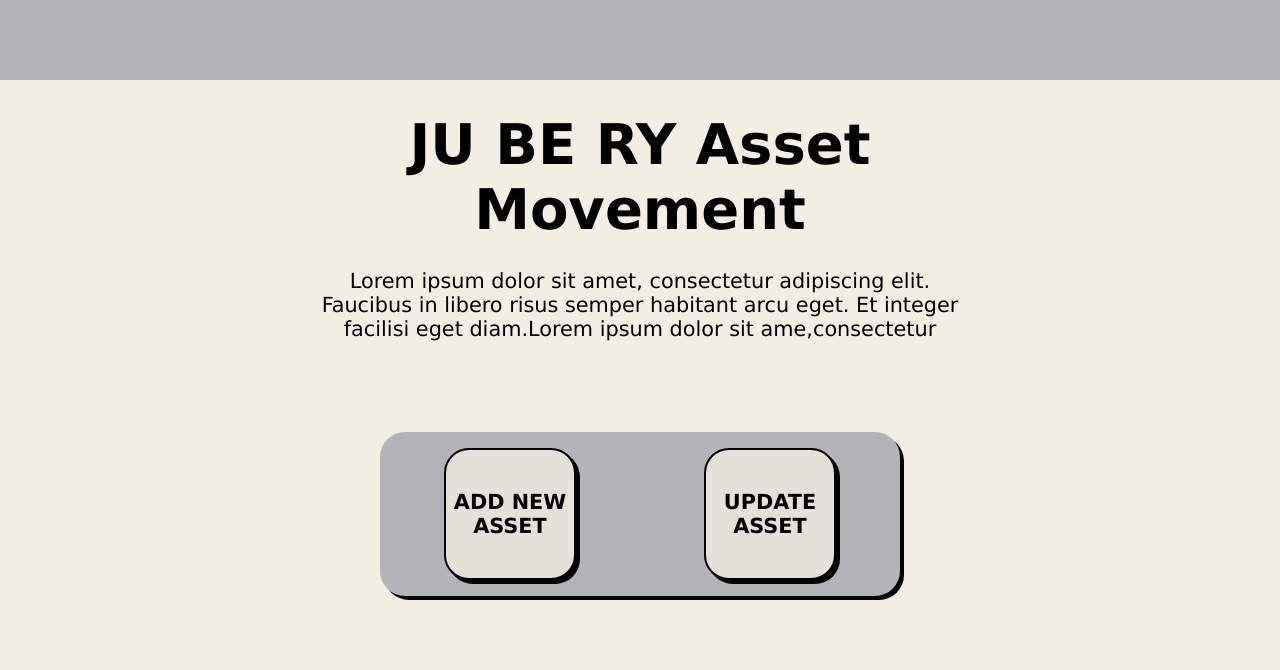
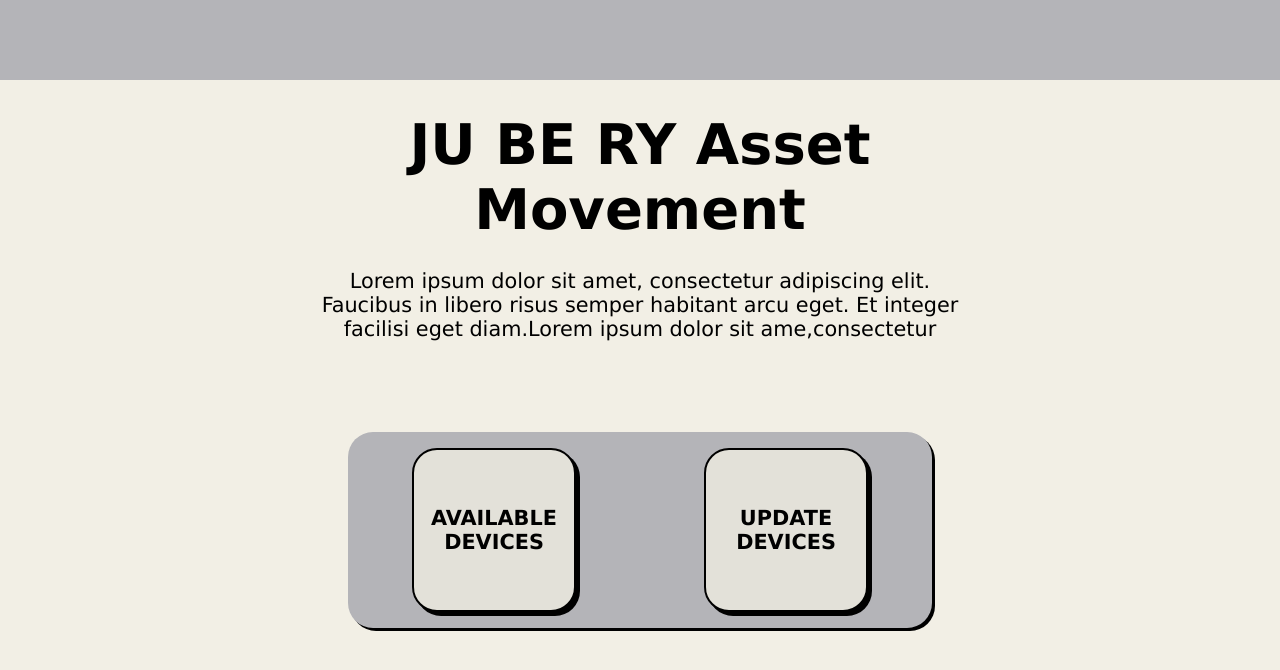
Before and after one commit to BenedictoLucido/JuBeRy, a React (Vite) app: page /dashboard in a window 1280 px wide. Shown: the top 670 px of the page. Built offline with nearby package versions, Linux system fonts and the light colour scheme.

Commit message:
v1.1.8 Available Devices Page

```diff
--- a/src/Dashboard/Dashboard.css
+++ b/src/Dashboard/Dashboard.css
@@ -1,3 +1,5 @@
+
+
 body{
     background-color: #F2EFE5;
     /*  #B4B4B8
@@ -101,7 +103,7 @@ body{
     justify-content: space-evenly;
     margin: 2em;
 
-    box-shadow: 4px 4px black;
+    box-shadow: 3px 3px black;
     border-radius: 25px;
 
     background-color: #B4B4B8;
@@ -112,8 +114,8 @@ body{
     display: flex;
     align-items: center;
 
-    width: 8em;
-    height: 8em;
+    width: 10em;
+    height: 10em;
     margin: 1em;
     margin-left: 4em;
     margin-right: 4em;
--- a/src/Dashboard/Dashboard.jsx
+++ b/src/Dashboard/Dashboard.jsx
@@ -1,15 +1,19 @@
+import React from 'react';
+import { useNavigate } from 'react-router-dom';
 import './Dashboard.css';
 
 function Dashboard() {
+    const navigate = useNavigate();
+
+    const goToAvailableDevices = () => {
+        navigate('/AvailableDevices');
+    };
+
     return (
         <div className="landingPage">
 
           {/* Main Man Header */}
           <div className="landingPageMainHeader">
-
-            <div className="mainHeaderNavigation">
-
-            </div>
 
           </div>
 
@@ -34,15 +38,15 @@ function Dashboard() {
           {/* Anything Body*/}
           <div className="landingPageBody">
 
-            <div className="navBox boxOne">
+            <div className="navBox boxOne" onClick={goToAvailableDevices}>
               <div className="title">
-                Add New Asset
+                    Available Devices
               </div>
             </div>
 
-            <div className="navBox boxThree">
+            <div className="navBox boxTwo" onClick={goToAvailableDevices}>
               <div className="title">
-                Update Asset
+                Update Devices
               </div>
             </div>
 
--- a/src/index.jsx
+++ b/src/index.jsx
@@ -5,6 +5,7 @@ import { BrowserRouter, Routes, Route } from 'react-router-dom'; // Import Route
 import App from './App';
 import Dashboard from './Dashboard/Dashboard'; // Import the Dashboard component
 import Products from './pages/Products'; // Import Products component (Make sure it's in the correct path)
+import AvailableDevices from './pages/AvailableDevices'; // Available Devices
 import reportWebVitals from './reportWebVitals';
 
 // Create root element and render app with routes
@@ -17,6 +18,7 @@ root.render(
         <Route path="/" element={<App />} />
         <Route path="/products" element={<Products />} />
         <Route path="/dashboard" element={<Dashboard />} />
+        <Route path="/availableDevices" element={<AvailableDevices />} />
       </Routes>
     </BrowserRouter>
   </React.StrictMode>
--- /dev/null
+++ b/src/pages/AvailableDevices.jsx
@@ -0,0 +1,14 @@
+import React from 'react';
+import { useNavigate } from 'react-router-dom';
+import './AvailableDevices.css';
+
+function AvailableDevices() {
+
+    return(
+        <div>
+            TESTSTES
+        </div>
+    );
+}
+
+export default AvailableDevices;
```
Also changed, not shown: src/pages/AvailableDevices.css (added).
